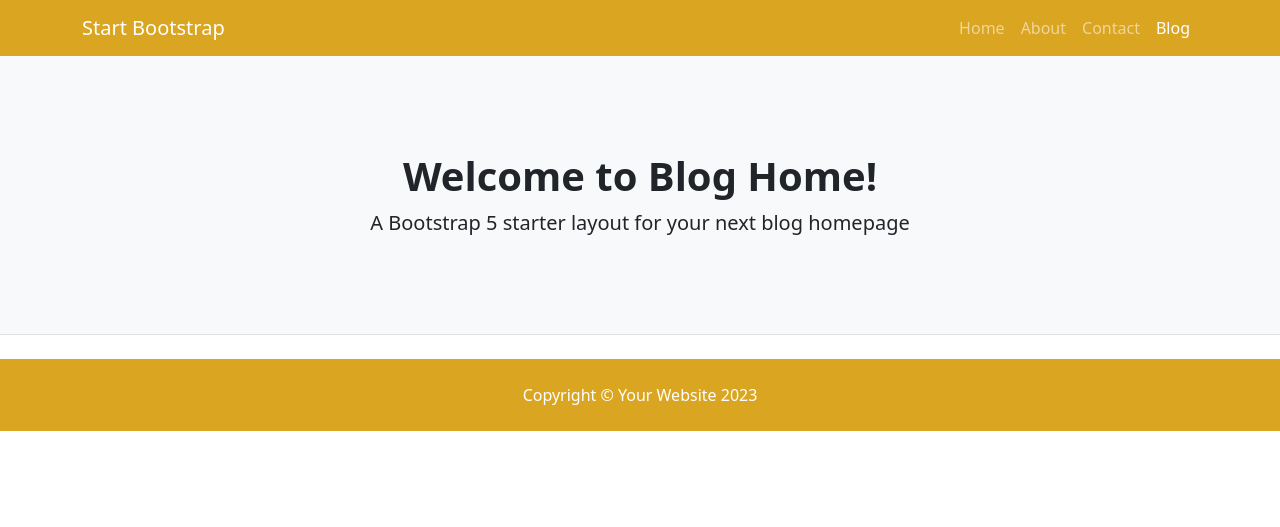
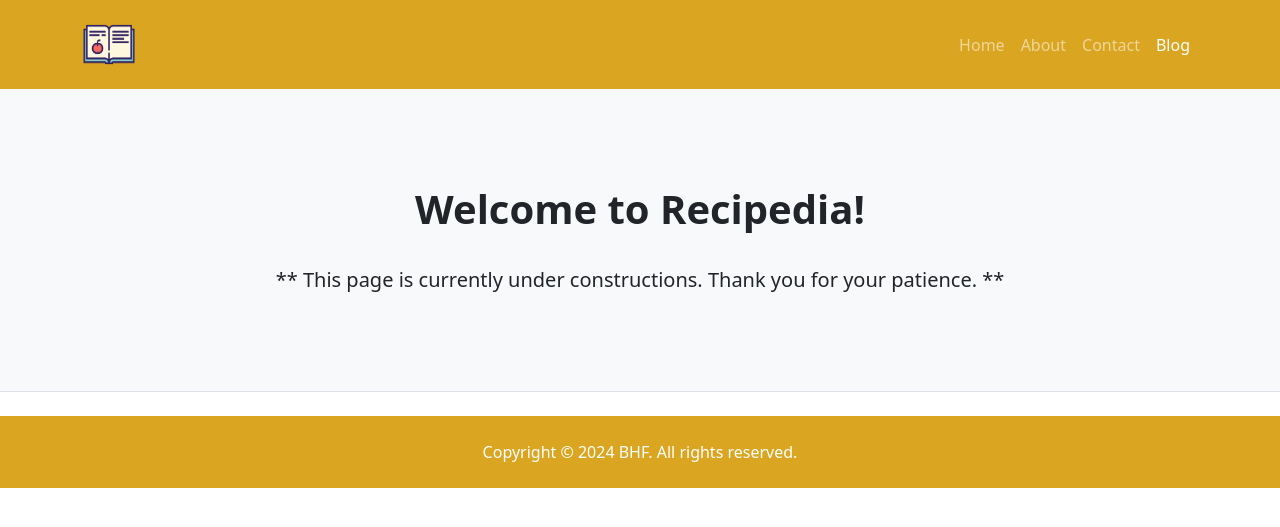
Before and after one commit to fraagu10/django-recipebook-app, a Django app: template recipebook/templates/recipebook/recipe_list.html in a window 1280 px wide. Shown: the top 527 px of the page. Run offline with Django 3.2, Linux system fonts and the light colour scheme; the template is opened without the code that fills it, so the values that code supplies are empty.

Commit message:
minor UI updates

```diff
--- a/recipebook/static/css/recipebook.css
+++ b/recipebook/static/css/recipebook.css
@@ -7,11 +7,11 @@ footer {
 }
 
 button.btn {
-  background-color: #DAA520;
+  background-color: #C25100;
   color: #FFF;
 }
 
 button.btn:hover {
-  background-color: #f1f1f1;
-
+  background-color: #DAA520;
+  color: #FFF;
 }
--- a/recipebook/templates/recipebook/recipe_list.html
+++ b/recipebook/templates/recipebook/recipe_list.html
@@ -14,7 +14,9 @@
     <!-- Navbar-->
     <nav class="navbar navbar-expand-lg navbar-dark">
         <div class="container">
-            <a class="navbar-brand" href="/">Start Bootstrap</a>
+            <a class="navbar-brand" href="/">
+              <img src="../../static/img/cookbook.png" alt="Recipedia" width="54" height="63">
+            </a>
             <button class="navbar-toggler" type="button" data-bs-toggle="collapse" data-bs-target="#navSideBar" aria-controls="navbarSupportedContent" aria-expanded="false" aria-label="Toggle navigation"><span class="navbar-toggler-icon"></span></button>
             <div class="collapse navbar-collapse" id="navSideBar">
                 <ul class="navbar-nav ms-auto mb-2 mb-lg-0">
@@ -31,8 +33,8 @@
     <header class="py-5 bg-light border-bottom mb-4">
       <div class="container">
         <div class="text-center my-5">
-          <h1 class="fw-bolder">Welcome to Blog Home!</h1>
-          <p class="lead mb-0">A Bootstrap 5 starter layout for your next blog homepage</p>
+          <h1 class="fw-bolder">Welcome to Recipedia!</h1><br>
+          <p class="lead mb-0">** This page is currently under constructions. Thank you for your patience. **</p>
         </div>
       </div>
     </header>
@@ -64,7 +66,7 @@
 
     <footer class="py-4">
       <div class="container">
-          <p class="m-0 text-center text-white">Copyright &copy; Your Website 2023</p>
+          <p class="m-0 text-center text-white">Copyright &copy; 2024 BHF. All rights reserved.</p>
       </div>
     </footer>
 
```
Also changed, not shown: recipebook/static/img/cookbook.png (added).
